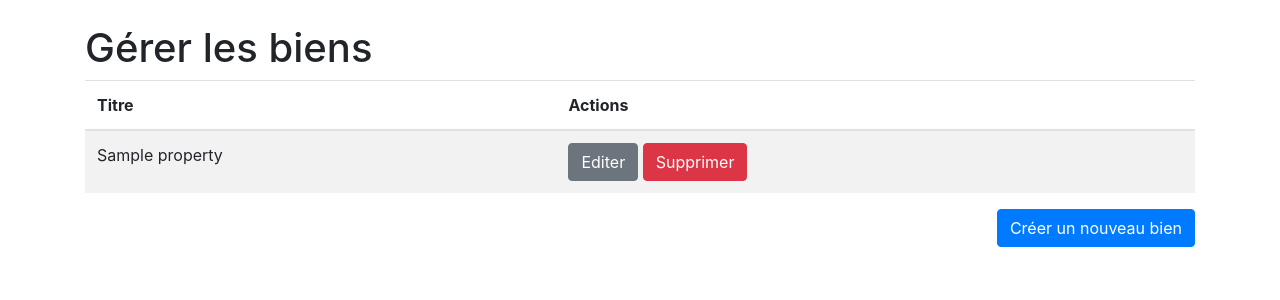
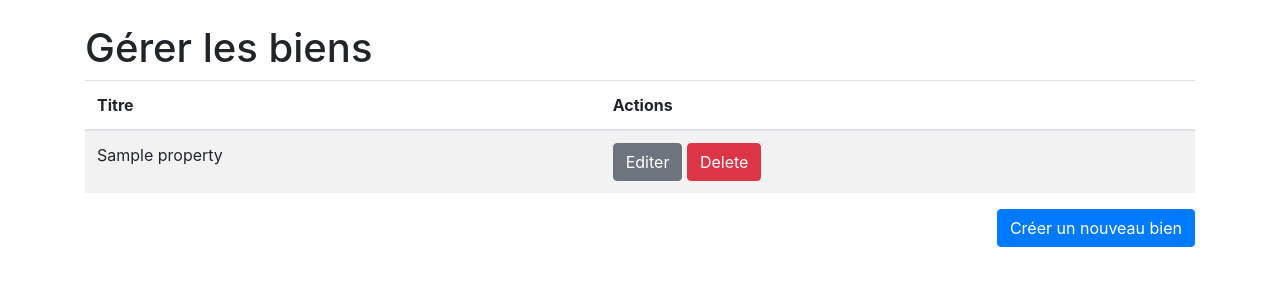
Before and after one commit to ccoralie/test_sf4, a Symfony app: template MaSuperAgence/templates/admin/property/index.html.twig in a window 1280 px wide. Shown: the part 56-356 px from the top of the page. Run offline with Twig, Linux system fonts and the light colour scheme; the template is opened without the code that fills it: most values are stand-ins (such as "Sample title", 1, 10 or a date in 2020); some libraries are stand-ins or nearby versions.

Commit message:
crud complet

```diff
--- a/MaSuperAgence/templates/admin/property/index.html.twig
+++ b/MaSuperAgence/templates/admin/property/index.html.twig
@@ -6,6 +6,11 @@
     <div class="container mt-4">
         <h1>Gérer les biens</h1>
 
+        {% for message in app.flashes('success') %}
+            <div class="alert alert-success">
+                {{ message }}
+            </div>
+        {% endfor %}
         <table class="table table-striped">
             <thead>
             <tr>
@@ -19,11 +24,14 @@
                     <td>{{ property.title}}</td>
                     <td>
                         <a href="{{ path('admin.property.edit',  {id: property.id}) }}" class="btn btn-secondary">Editer</a>
-                    <form method="post" {{ path('admin.property.delete', {id: property.id}) }}" style="display: inline-block;">
+
+
+                        <form method="post" action="{{ path('admin.property.delete', {'id': property.id}) }}" onsubmit="return confirm('Are you sure you want to delete this item?');" style="display: inline-block;">
                             <input type="hidden" name="_method" value="DELETE">
-                        <input type="hidden" name="_token" {{ csrf_token('delete' ~ property.id) }} value="DELETE">
-                        <button class="btn btn-danger">Supprimer</button>
+                            <input type="hidden" name="_token" value="{{ csrf_token('delete' ~ property.id) }}">
+                            <button class="btn btn-danger">Delete</button>
                         </form>
+
                     </td>
                 </tr>
             {% endfor %}
```
Lines whose indentation alone changed are shown as unchanged.
